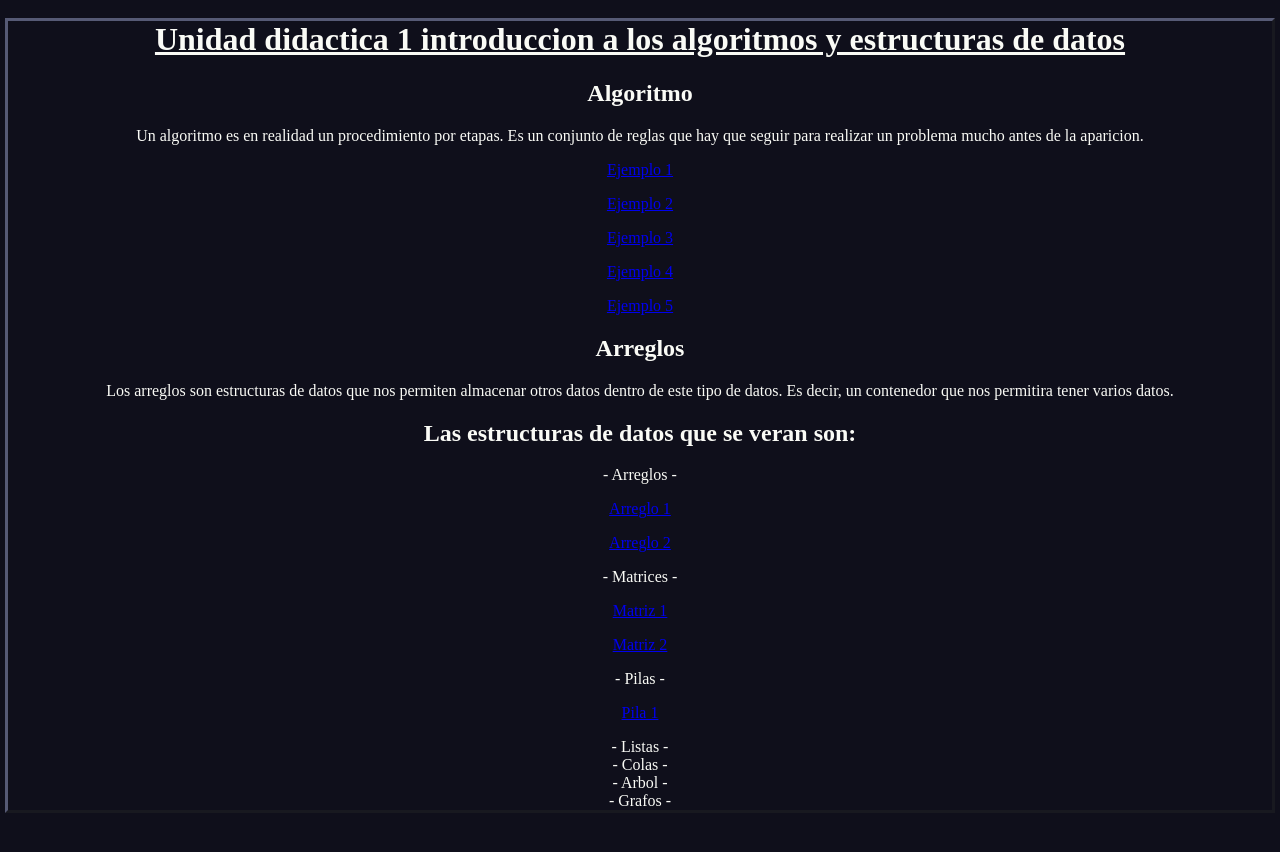
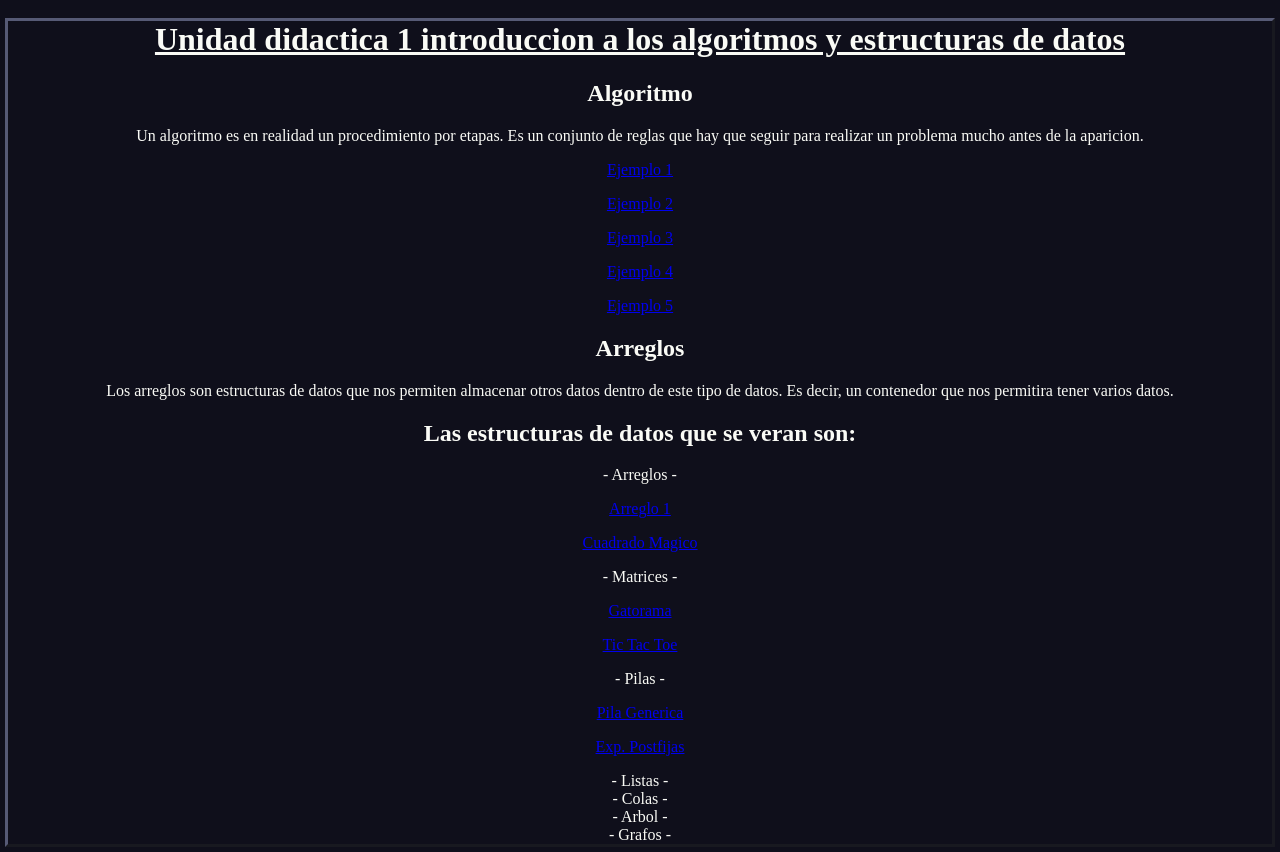
Before and after one commit to alestamalitos/alestamalitos.github.io, a plain HTML site: page Index.html in a window 1280 px wide. Before the commit the page ends 818 px from the top, so only its background shows below. Drawn offline with Linux system fonts and the light colour scheme.

Commit message:
Update Index.html

```diff
--- a/Index.html
+++ b/Index.html
@@ -32,12 +32,13 @@
     <h2>Las estructuras de datos que se veran son:</h2>
     - Arreglos -<br>
     <p><a href= "Arreglo3.html">Arreglo 1</a></p>
-    <p><a href="CuadradoMagico.html">Arreglo 2</a></p>
+    <p><a href="CuadradoMagico.html">Cuadrado Magico</a></p>
     - Matrices -<br>
-    <p><a href="Memorama.html">Matriz 1</a></p>
-    <p><a href="gato.html">Matriz 2</a></p>
+    <p><a href="Memorama.html">Gatorama</a></p>
+    <p><a href="gato.html">Tic Tac Toe</a></p>
     - Pilas -<br>
-    <p><a href="pilaGen.html">Pila 1</a></p>
+    <p><a href="pilaGen.html">Pila Generica</a></p>
+    <p><a href="postfijas.html">Exp. Postfijas</a></p>
     - Listas -<br>
     - Colas -<br>
     - Arbol -<br>
```
